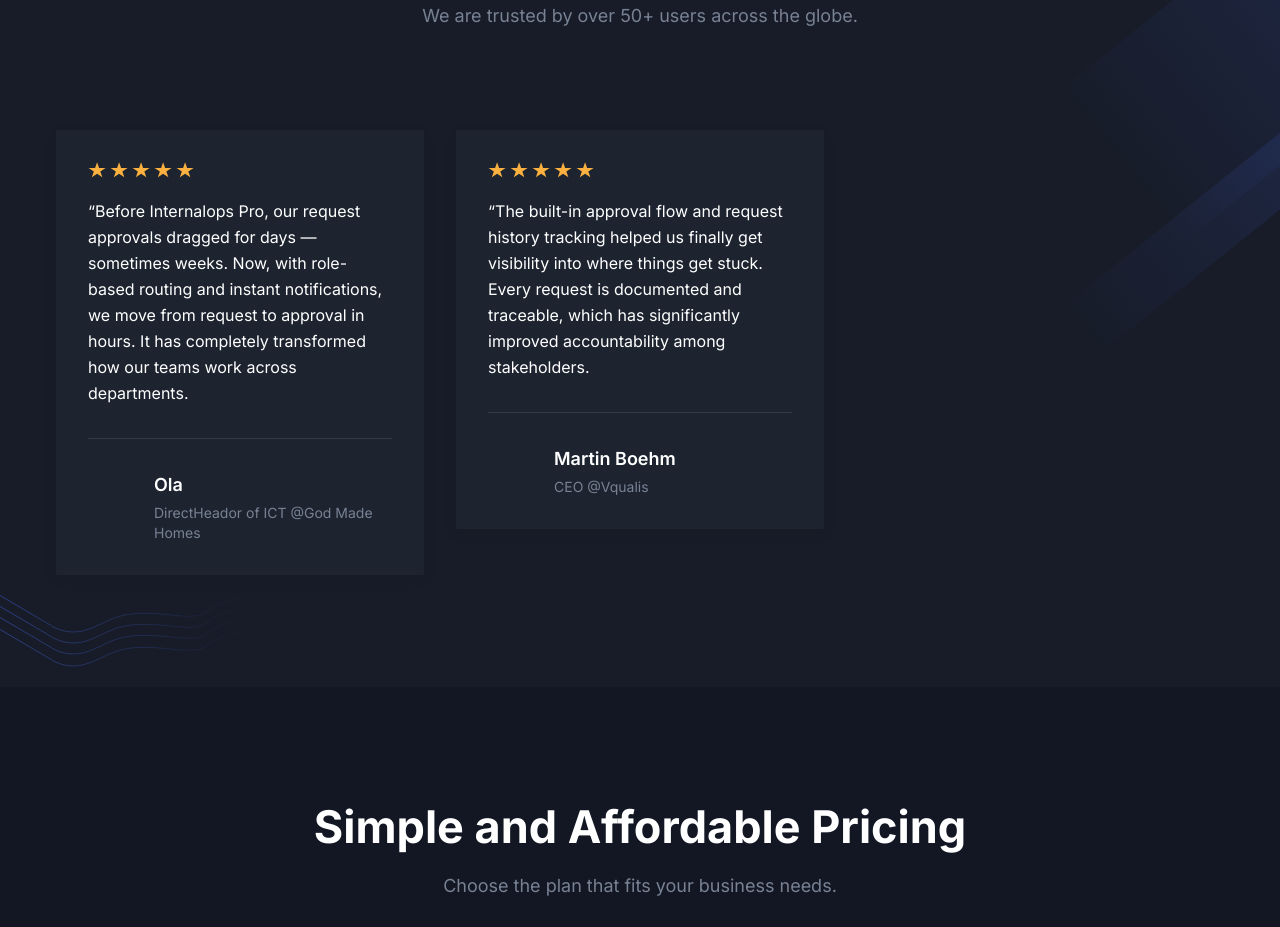
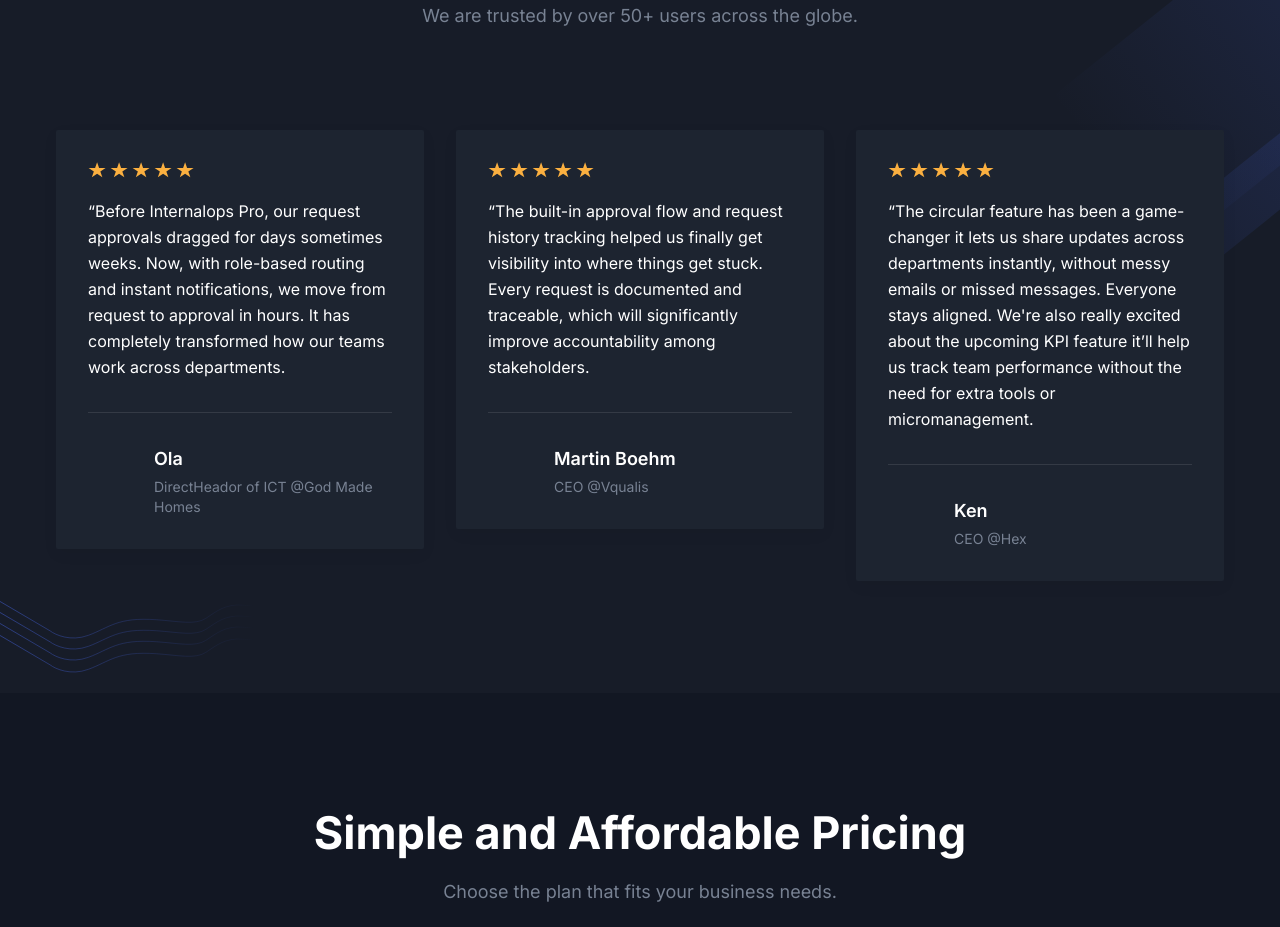
Before and after one commit to Nwachukwupgate/internalops, a Next.js app: page / in a window 1280 px wide. Shown: the part 4540-5467 px from the top of the page. Built offline with nearby package versions, Linux system fonts and the light colour scheme; no server answers.

Commit message:
add testimonial

```diff
--- a/components/Testimonials/index.tsx
+++ b/components/Testimonials/index.tsx
@@ -8,7 +8,7 @@ const testimonialData: Testimonial[] = [
     name: "Ola",
     designation: "DirectHeador of ICT @God Made Homes",
     content:
-      "Before Internalops Pro, our request approvals dragged for days — sometimes weeks. Now, with role-based routing and instant notifications, we move from request to approval in hours. It has completely transformed how our teams work across departments.",
+      "Before Internalops Pro, our request approvals dragged for days sometimes weeks. Now, with role-based routing and instant notifications, we move from request to approval in hours. It has completely transformed how our teams work across departments.",
     image: "/images/testimonials/auth-01.png",
     star: 5,
   },
@@ -17,7 +17,16 @@ const testimonialData: Testimonial[] = [
     name: "Martin Boehm",
     designation: "CEO @Vqualis",
     content:
-      "The built-in approval flow and request history tracking helped us finally get visibility into where things get stuck. Every request is documented and traceable, which has significantly improved accountability among stakeholders.",
+      "The built-in approval flow and request history tracking helped us finally get visibility into where things get stuck. Every request is documented and traceable, which will significantly improve accountability among stakeholders.",
+    image: "/images/testimonials/auth-02.png",
+    star: 5,
+  },
+  {
+    id: 3,
+    name: "Ken",
+    designation: "CEO @Hex",
+    content:
+      "The circular feature has been a game-changer it lets us share updates across departments instantly, without messy emails or missed messages. Everyone stays aligned. We're also really excited about the upcoming KPI feature it’ll help us track team performance without the need for extra tools or micromanagement.",
     image: "/images/testimonials/auth-02.png",
     star: 5,
   }
```
